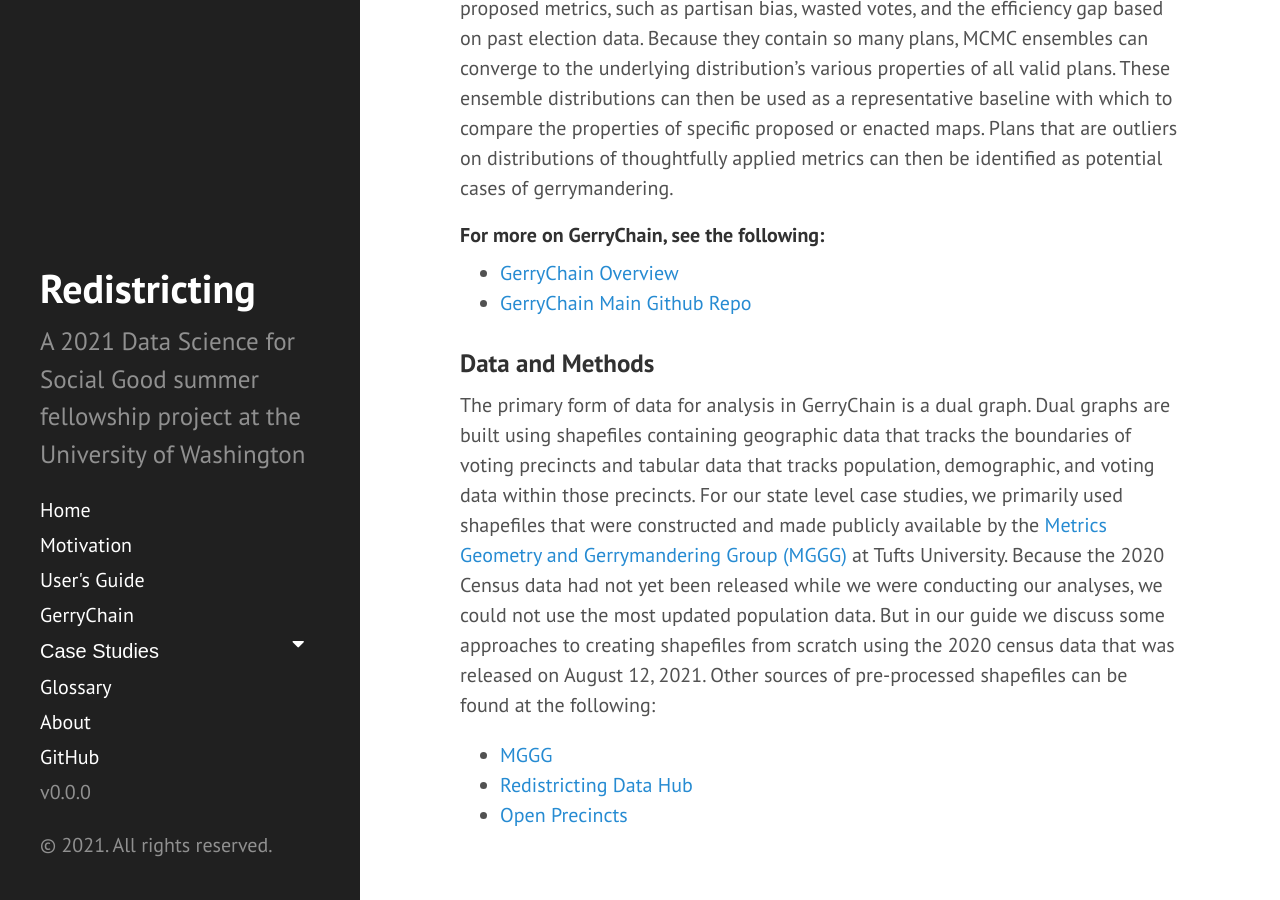
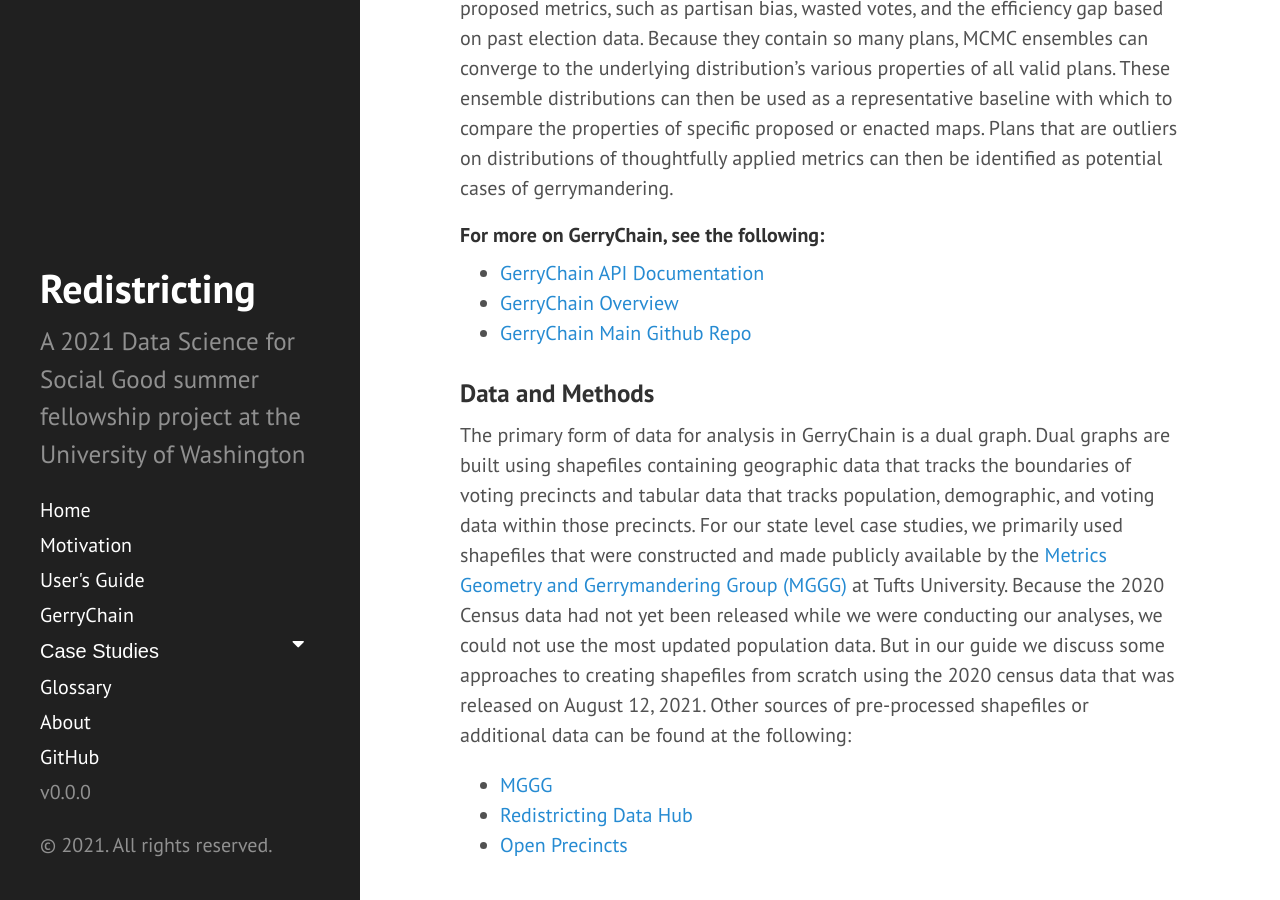
Before and after one commit to uwescience/DSSG2021-redistricting-website, a Jekyll site: the page built from gerrychain.md, in a window 1280 px wide and 900 px high, scrolled down 648 px. Built offline with Jekyll 4.4.1, drawn with Linux system fonts in a browser that asks for light colours.

Commit message:
Update gerrychain.md

```diff
--- a/gerrychain.md
+++ b/gerrychain.md
@@ -10,12 +10,13 @@ title: GerryChain
 GerryChain also allows users to track multiple attributes of interest for each individual plan in an ensemble, such as: population, demographics, and historical voting patterns by district. This enables users to conduct a variety of statistical tests and analyses to evaluate how proposed maps perform across several metrics of interest. For example, GerryChain has [built-in functions](https://gerrychain.readthedocs.io/en/latest/api.html#module-gerrychain.metrics) to help users compute proposed metrics, such as partisan bias, wasted votes, and the efficiency gap based on past election data. Because they contain so many plans, MCMC ensembles can converge to the underlying distribution’s various properties of all valid plans. These ensemble distributions can then be used as a representative baseline with which to compare the properties of specific proposed or enacted maps. Plans that are outliers on distributions of thoughtfully applied metrics can then be identified as potential cases of gerrymandering.
 
 #### For more on GerryChain, see the following:
+* [GerryChain API Documentation](https://gerrychain.readthedocs.io/en/latest/)
 * [GerryChain Overview](http://www.math.wsu.edu/faculty/ddeford/GerryChain_Guide.pdf)
 * [GerryChain Main Github Repo](http://github.com/mggg/gerrychain)
 
 ### Data and Methods
 
-The primary form of data for analysis in GerryChain is a dual graph. Dual graphs are built using shapefiles containing geographic data that tracks the boundaries of voting precincts and tabular data that tracks population, demographic, and voting data within those precincts. For our state level case studies, we primarily used shapefiles that were constructed and made publicly available by the [Metrics Geometry and Gerrymandering Group (MGGG)](https://mggg.org/) at Tufts University. Because the 2020 Census data had not yet been released while we were conducting our analyses, we could not use the most updated population data. But in our guide we discuss some approaches to creating shapefiles from scratch using the 2020 census data that was released on August 12, 2021. Other sources of pre-processed shapefiles can be found at the following:
+The primary form of data for analysis in GerryChain is a dual graph. Dual graphs are built using shapefiles containing geographic data that tracks the boundaries of voting precincts and tabular data that tracks population, demographic, and voting data within those precincts. For our state level case studies, we primarily used shapefiles that were constructed and made publicly available by the [Metrics Geometry and Gerrymandering Group (MGGG)](https://mggg.org/) at Tufts University. Because the 2020 Census data had not yet been released while we were conducting our analyses, we could not use the most updated population data. But in our guide we discuss some approaches to creating shapefiles from scratch using the 2020 census data that was released on August 12, 2021. Other sources of pre-processed shapefiles or additional data can be found at the following:
 
 * [MGGG](https://github.com/mggg-states/)
 * [Redistricting Data Hub](https://redistrictingdatahub.com)
```
